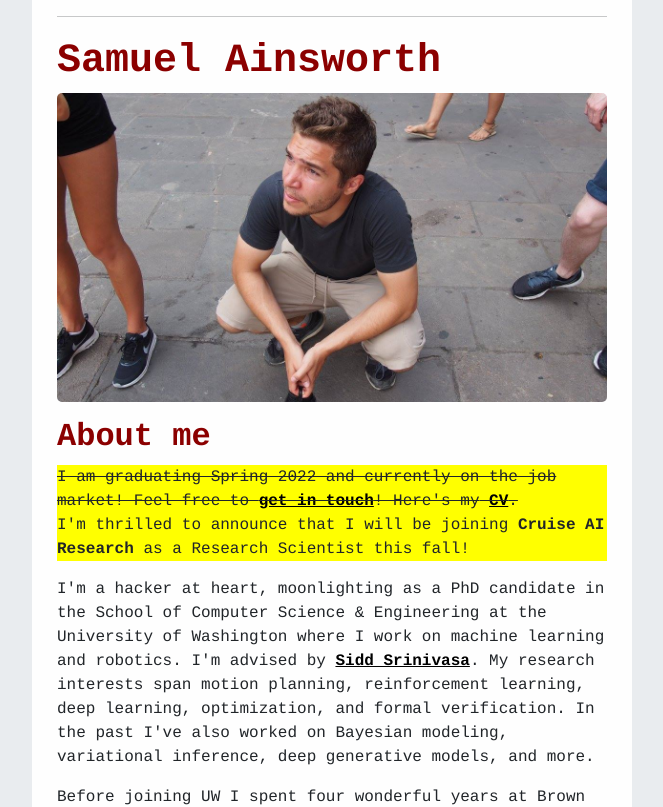
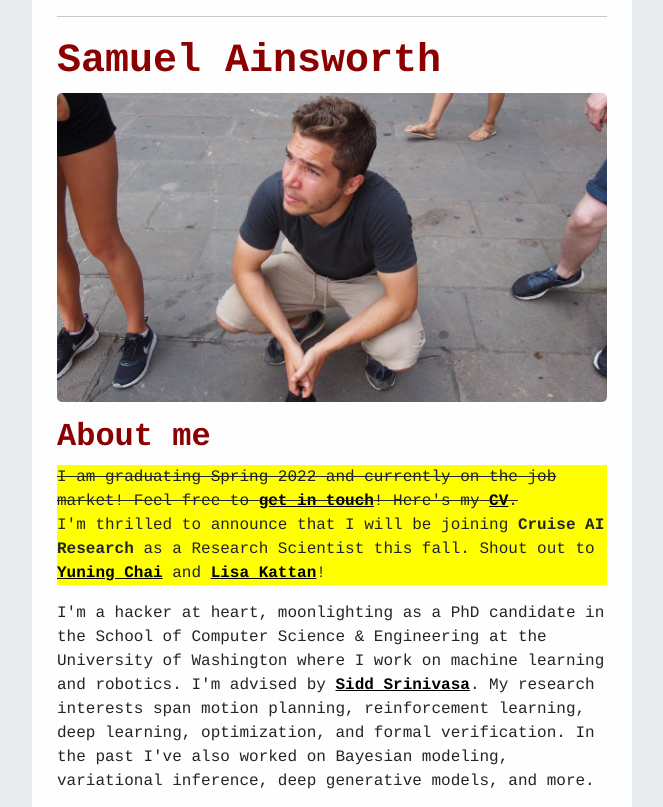
Before and after one commit to samuela/personal-website, a Next.js app: page / in a window 1280 px wide. Shown: the top 807 px of the page, without its empty margins (308-971 px from the left). Built offline with nearby package versions, Linux system fonts and the light colour scheme.

Commit message:
add shout out

```diff
--- a/pages/index.tsx
+++ b/pages/index.tsx
@@ -52,7 +52,11 @@ function HomePage() {
               </span>{" "}
               <br />
               I&apos;m thrilled to announce that I will be joining{" "}
-              <b>Cruise AI Research</b> as a Research Scientist this fall!
+              <b>Cruise AI Research</b> as a Research Scientist this fall. Shout
+              out to{" "}
+              <a href="https://www.linkedin.com/in/chaiyuning/">Yuning Chai</a>{" "}
+              and{" "}
+              <a href="https://www.linkedin.com/in/lisakattan/">Lisa Kattan</a>!
             </p>
             <p>
               I&apos;m a hacker at heart, moonlighting as a PhD candidate in the
```
